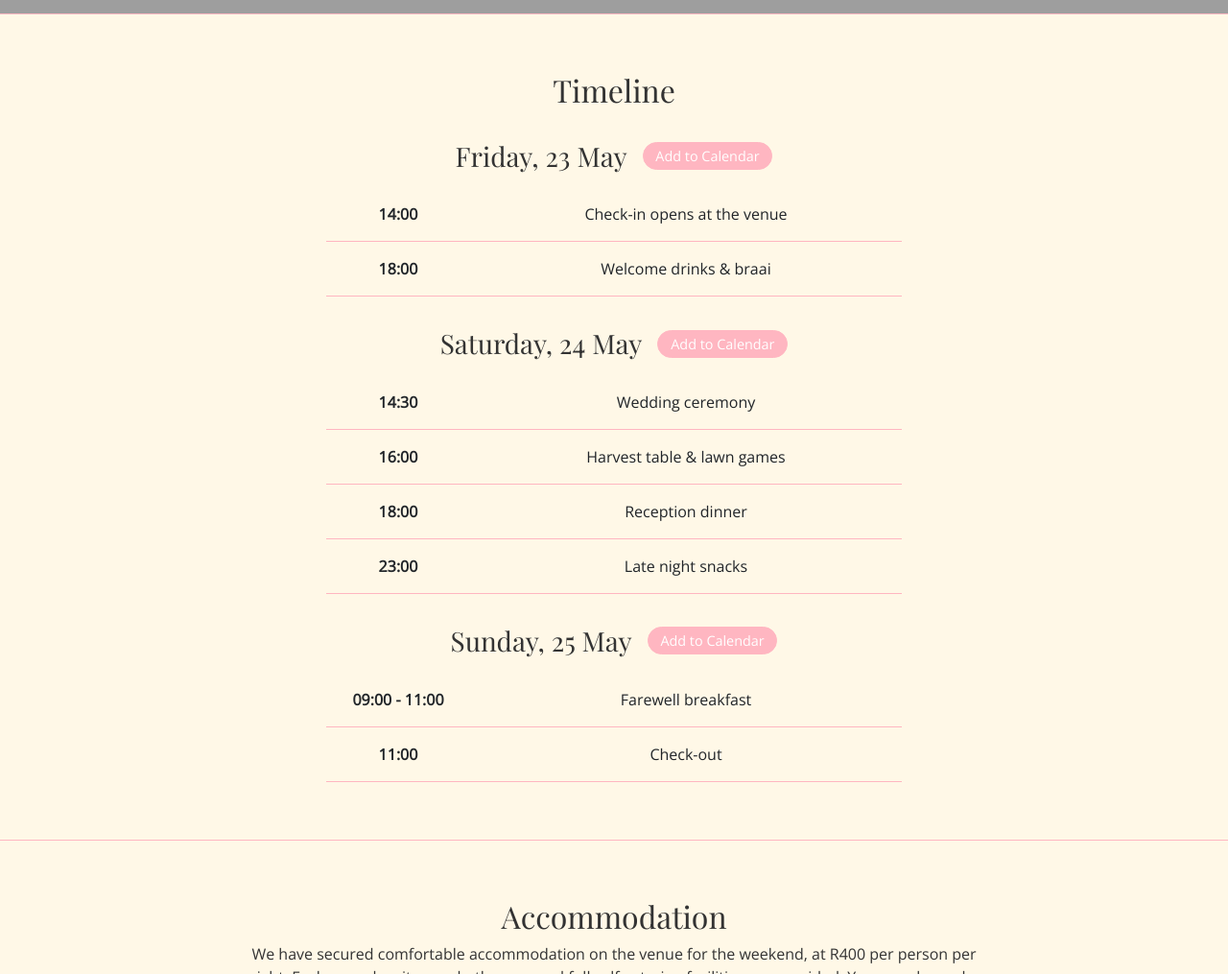
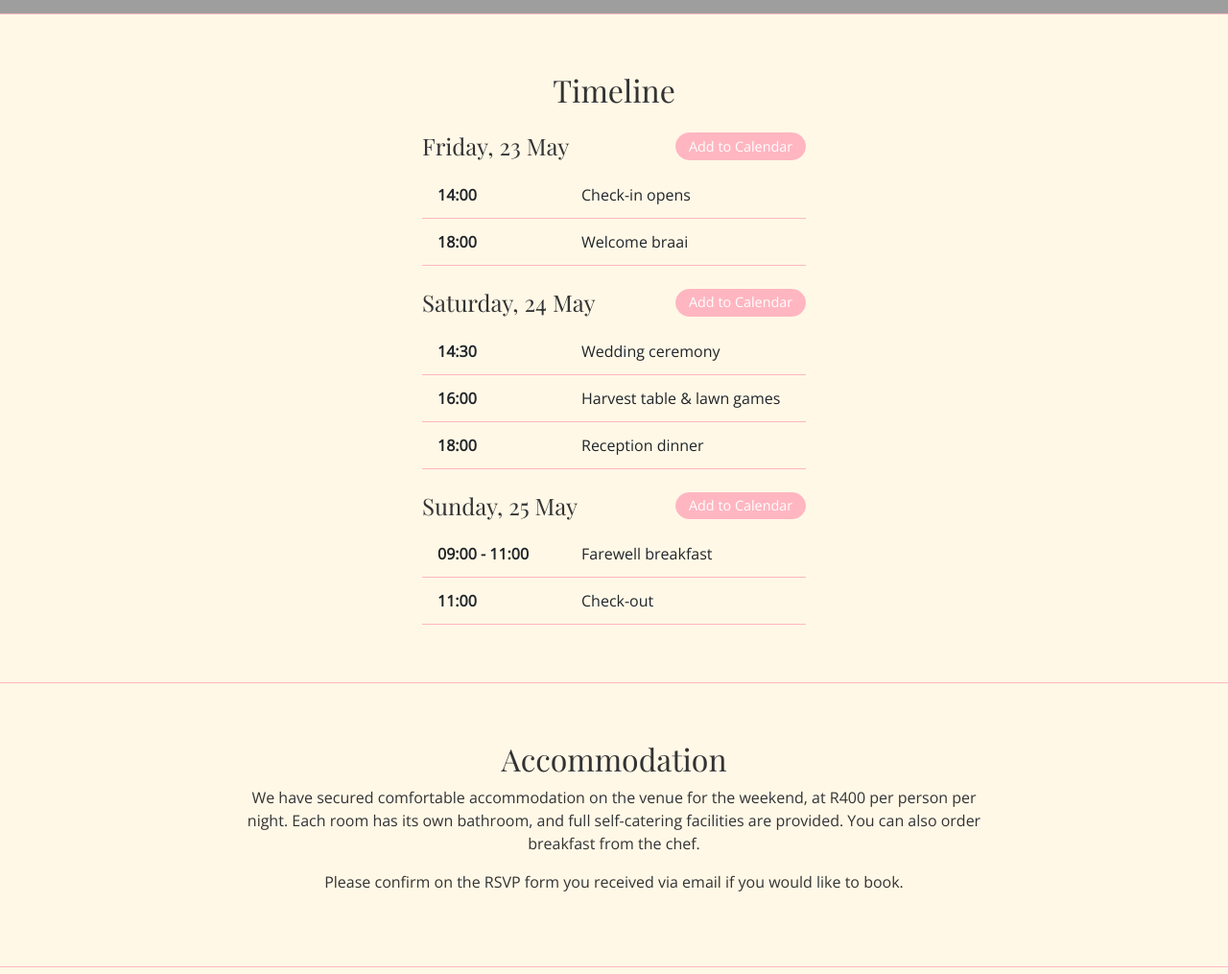
Before and after one commit to barnardt/elizatius-the-wedding, a plain HTML site: page index.html in a window 1280 px wide. Shown: the part 1840-2855 px from the top of the page at 96% size. Drawn offline with nearby package versions, Linux system fonts and the light colour scheme; grey boxes are pictures that could not be loaded.

Commit message:
Add stuff

```diff
--- a/index.html
+++ b/index.html
@@ -75,11 +75,11 @@
                     <tbody>
                         <tr>
                             <td>14:00</td>
-                            <td>Check-in opens at the venue</td>
+                            <td>Check-in opens</td>
                         </tr>
                         <tr>
                             <td>18:00</td>
-                            <td>Welcome drinks & braai</td>
+                            <td>Welcome braai</td>
                         </tr>
                     </tbody>
                 </table>
@@ -101,10 +101,6 @@
                         <tr>
                             <td>18:00</td>
                             <td>Reception dinner</td>
-                        </tr>
-                        <tr>
-                            <td>23:00</td>
-                            <td>Late night snacks</td>
                         </tr>
                     </tbody>
                 </table>
--- a/styles.css
+++ b/styles.css
@@ -204,26 +204,32 @@ section {
 }
 
 .timeline-table h3 {
-    margin-top: 2rem;
-    margin-bottom: 1rem;
+    margin-top: 1.5rem;
+    margin-bottom: 0.75rem;
+    font-size: 1.5rem;
     font-family: 'Playfair Display', serif;
     color: #333;
     display: flex;
     align-items: center;
-    justify-content: center;
-    gap: 1rem;
+    justify-content: space-between;
+    text-align: left;
+    margin-left: auto;
+    margin-right: auto;
+    max-width: 400px;
+    line-height: 1.2;
 }
 
 .timeline-table .table {
-    max-width: 600px;
+    max-width: 400px;
     margin: 0 auto;
     background-color: transparent;
 }
 
 .timeline-table td {
-    border-color: #FFB6C1;  /* Matches your section separators */
-    padding: 1rem;
+    border-color: #FFB6C1;
+    padding: 0.75rem 1rem;
     background-color: transparent;
+    text-align: left;
 }
 
 .timeline-table td:first-child {
@@ -239,11 +245,15 @@ section {
 
 @media (max-width: 768px) {
     .timeline-table td {
-        padding: 0.75rem;
+        padding: 0.5rem;
     }
 
     .timeline-table td:first-child {
         width: 120px;
+    }
+
+    .timeline-table h3 {
+        font-size: 1.25rem;
     }
 }
 
@@ -257,6 +267,8 @@ section {
     font-family: 'Open Sans', sans-serif;
     transition: all 0.3s ease;
     text-decoration: none;
+    display: inline-block;
+    margin-left: 1rem;
 }
 
 .calendar-btn:hover {
```
